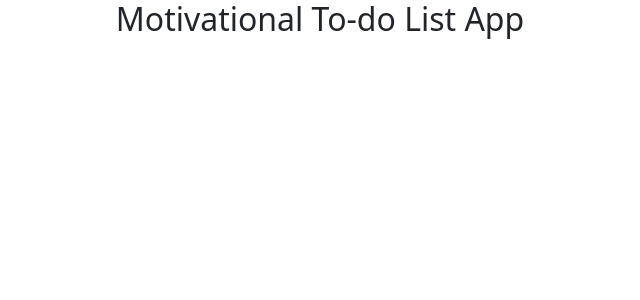
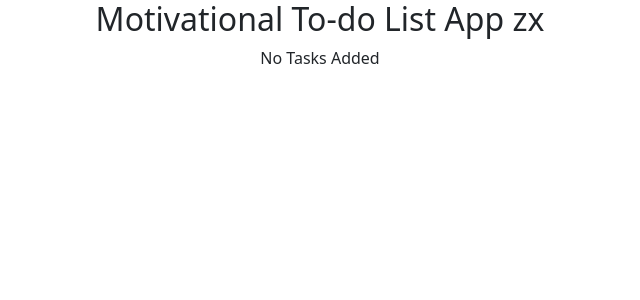
Before and after one commit to dejac17/MotivationApp, a React (Create React App) app in the folder my-app/: page / in a window 1280 px wide. Shown: the top 300 px of the page, without its empty margins (320-960 px from the left). Built offline with nearby package versions, Linux system fonts and the light colour scheme; no server answers.

Commit message:
database works with react

```diff
--- a/my-app/src/App.js
+++ b/my-app/src/App.js
@@ -1,10 +1,10 @@
-import React, {useState} from 'react';
+import React, { useState } from 'react';
 import 'bootstrap/dist/css/bootstrap.min.css';
 import { FontAwesomeIcon } from '@fortawesome/react-fontawesome'
 import {
   faCircleCheck, faPen, faTrashCan,
 } from '@fortawesome/free-solid-svg-icons'
-import {createTodo, deleteTodo, loadTodos, updateTodo}from './services/todoServices';
+import { createTodo, deleteTodo, loadTodos, updateTodo }from './services/todoServices'
 import './App.css';
 
 
@@ -12,10 +12,27 @@ function App() {
 
 //  States
 const [toDo, setToDo] = useState([]);
+const [newTask, setNewTask] = useState([]);
+const [updateData, setUpdateData] = useState([])
+
+// Add Task
+
+// Delete Task
+
+// Mark task as done
+
+// Cancel update
+
+// Change Task for update
+
+// Update Task
 
   return (
     <div className="container App">
-      <h2>Motivational To-do List App</h2>
+      <h2>Motivational To-do List App zx</h2>
+      {/*  */}
+      {toDo && toDo.length ? '' : 'No Tasks Added'}
+
     </div>
   );
 }
```
Also changed, not shown: 1 other file (tests, documents, lock files or other folders).
